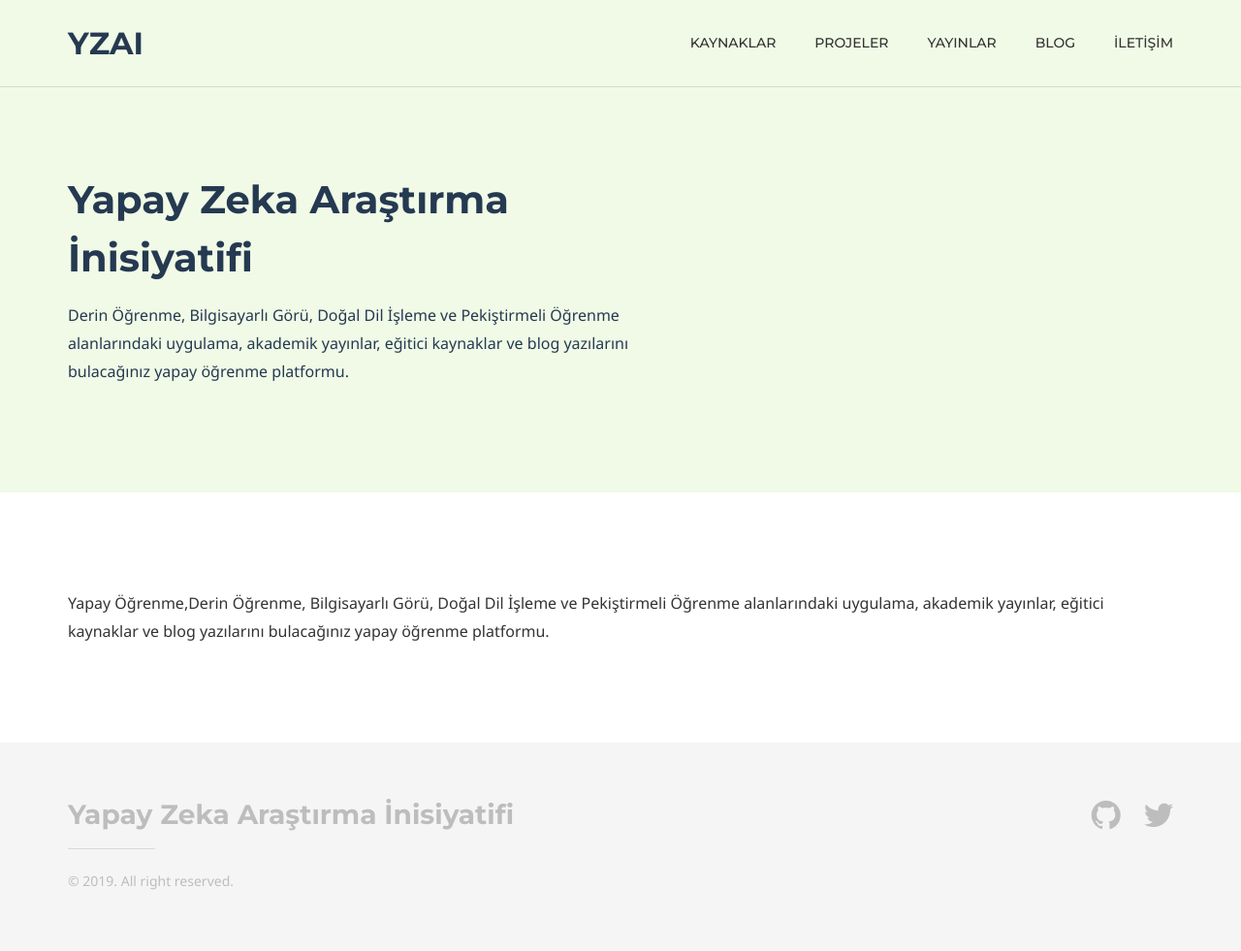
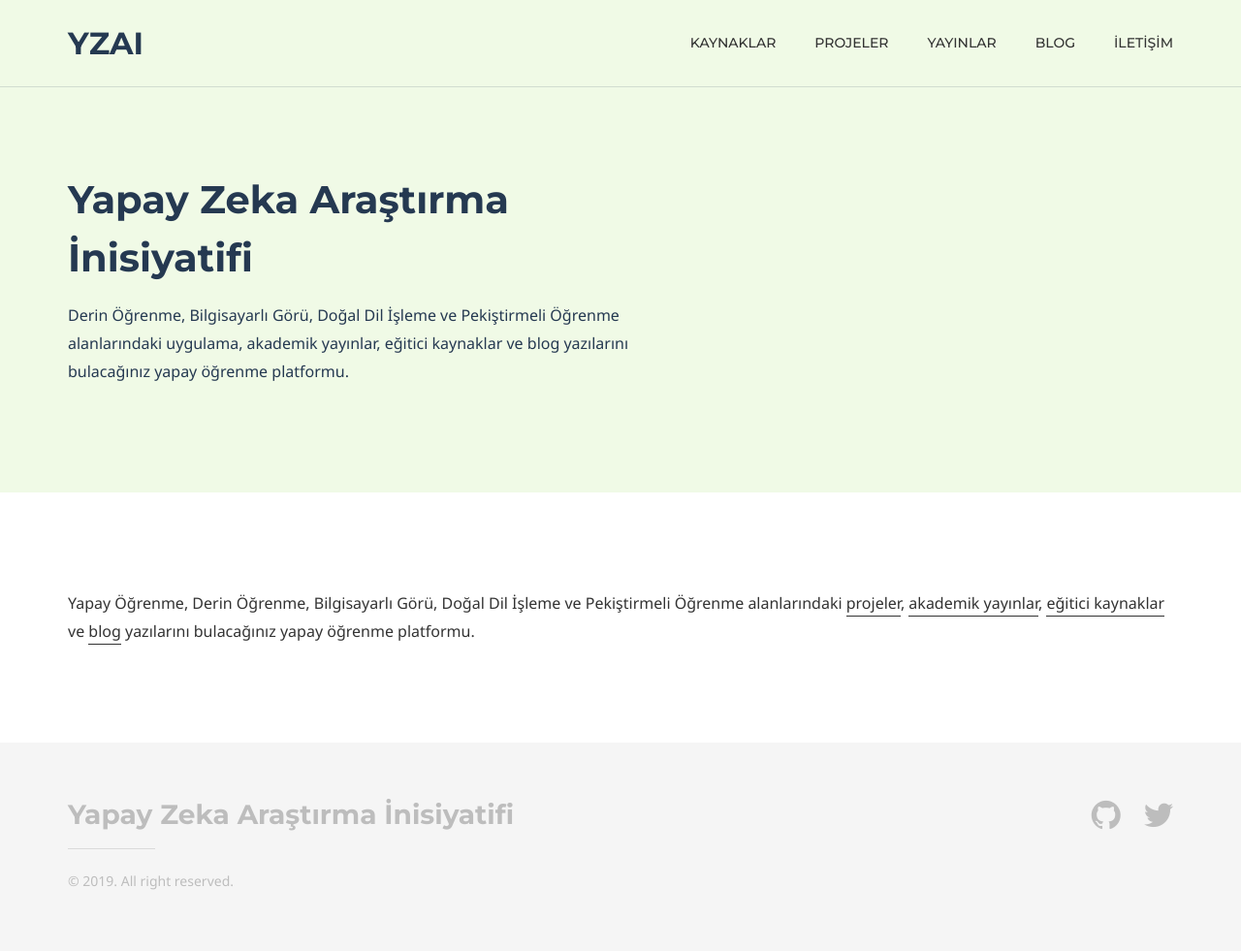
Before and after one commit to yz-ai/yz-ai.github.io, a Jekyll site: the page built from index.md, in a window 1280 px wide. Shown: the whole page at 97% size. Built offline with Jekyll 4.4.1, drawn with Linux system fonts in a browser that asks for light colours; some web fonts are replaced.

Commit message:
hatalar düzeltildi

```diff
--- a/_layouts/home.html
+++ b/_layouts/home.html
@@ -11,7 +11,7 @@ layout: wrapper
             <div class="col-md-12">
                 <div class="content">
                     <!--<h2 id="what-is-doks">Yapay Zeka Araştırma İnisiyatifi</h2>-->
-                    <p>Yapay Öğrenme,Derin Öğrenme, Bilgisayarlı Görü, Doğal Dil İşleme ve Pekiştirmeli Öğrenme alanlarındaki uygulama, akademik yayınlar, eğitici kaynaklar ve blog yazılarını bulacağınız yapay öğrenme platformu.</p>
+                    <p>Yapay Öğrenme, Derin Öğrenme, Bilgisayarlı Görü, Doğal Dil İşleme ve Pekiştirmeli Öğrenme alanlarındaki <a href="/projeler">projeler</a>, <a href="/yayinlar">akademik yayınlar</a>, <a href="/kaynaklar">eğitici kaynaklar</a> ve <a href="/blog">blog</a> yazılarını bulacağınız yapay öğrenme platformu.</p>
                 </div><!-- /.content -->
             </div><!-- /.col -->
         </div><!-- /.row -->
--- a/_layouts/wrapper.html
+++ b/_layouts/wrapper.html
@@ -28,11 +28,4 @@
 
 </body>
 
-<script src="/assets/theme/blue/js/vendor/jquery.min.js"></script>
-<script type="text/javascript" src="/assets/theme/blue/js/vendor/bootstrap/affix.min.js"></script>
-<script type="text/javascript" src="/assets/theme/blue/js/vendor/bootstrap/scrollspy.min.js"></script>
-<script type="text/javascript" src="/assets/theme/blue/js/vendor/matchHeight.min.js"></script>
-<script type="text/javascript" src="/assets/theme/blue/js/scripts.min.js"></script>
-
-
 </html>
```
Also changed, not shown: _posts/2019-01-07-n-adim-paketleme-bolum-7.md (+1 -1 lines).
